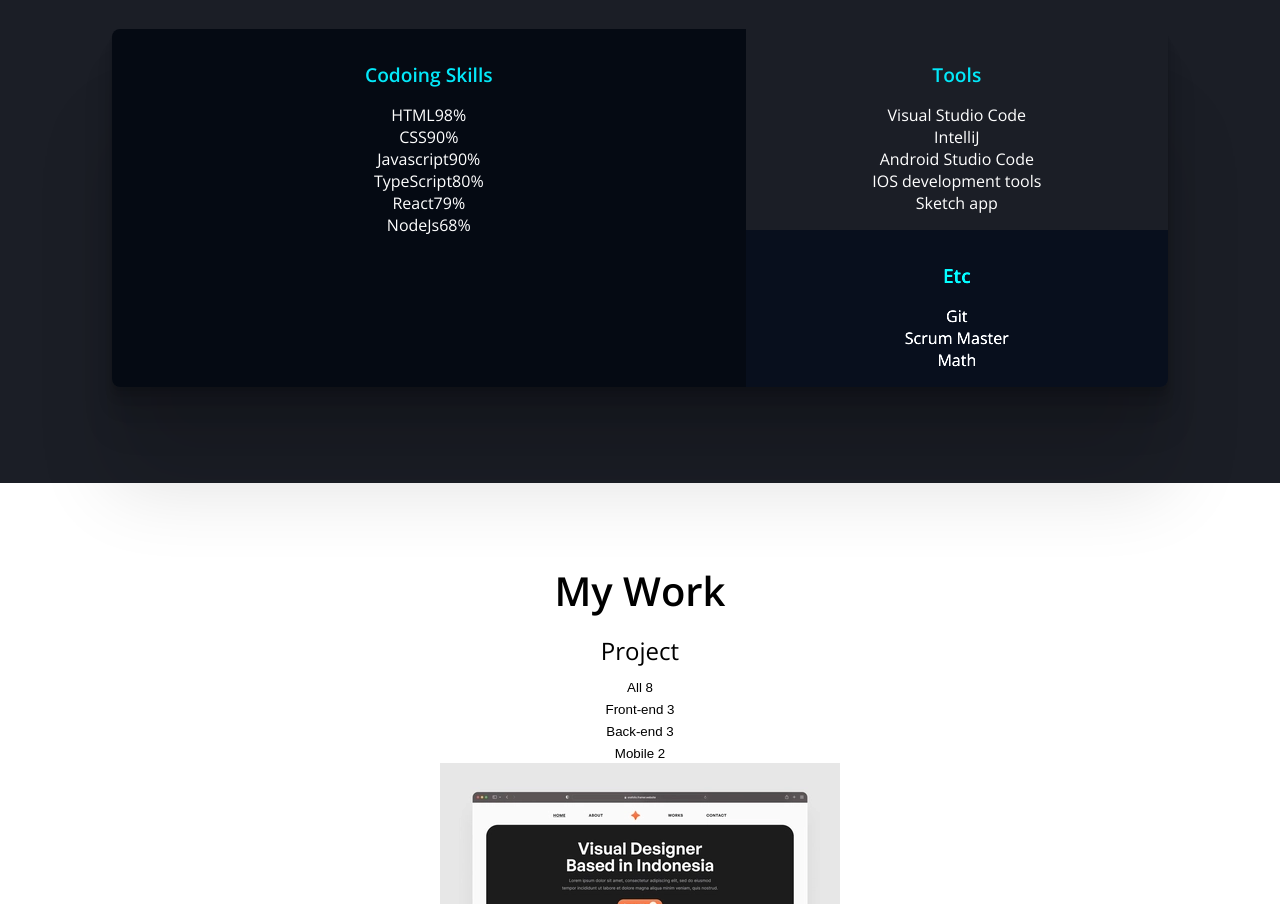
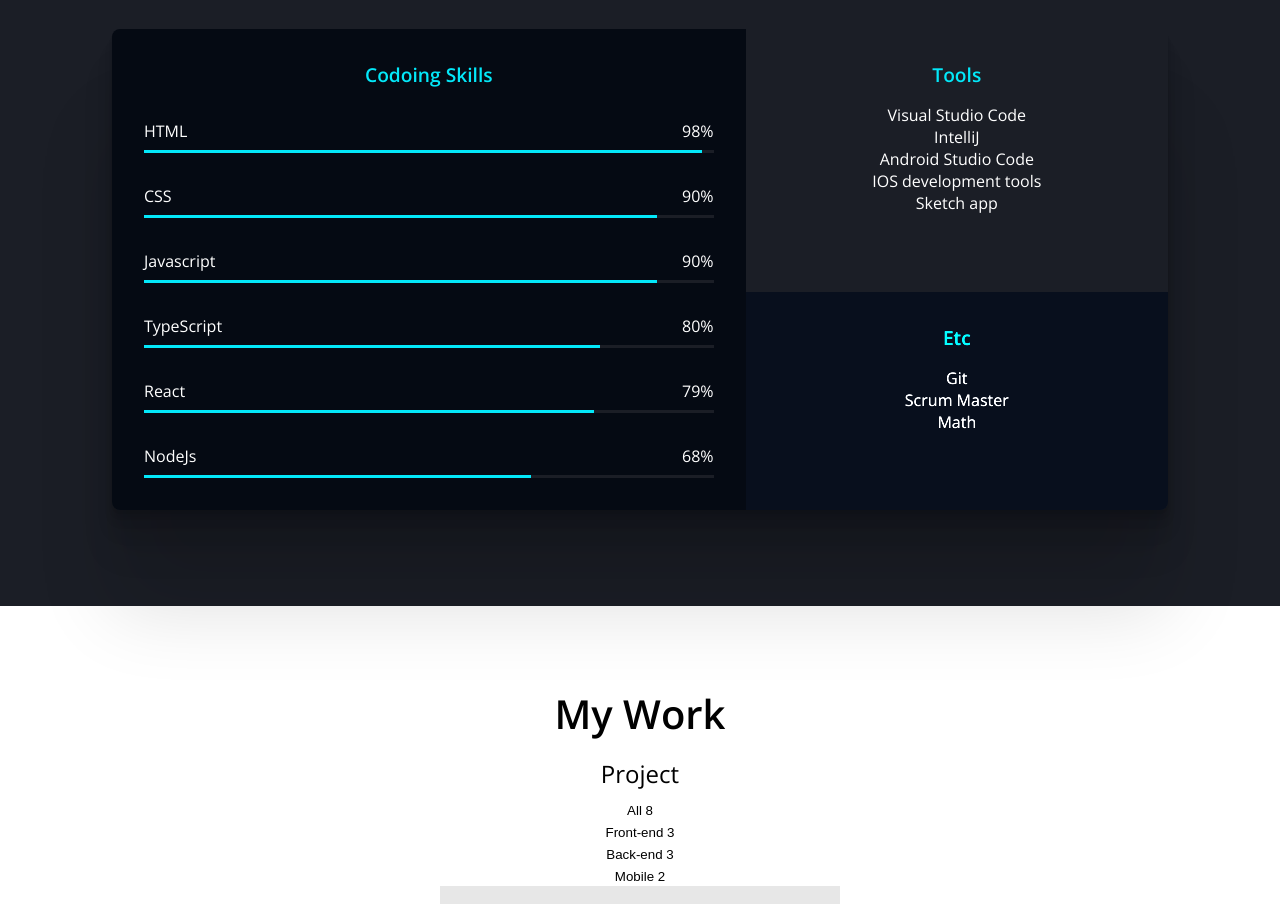
Before and after one commit to frontkdi/frontkdi.github.io, a plain HTML site: page index.html in a window 1280 px wide. Shown: the part 1688-2592 px from the top of the page. Drawn offline with nearby package versions, Linux system fonts and the light colour scheme.

Commit message:
CSS-Skills-Bar

```diff
--- a/css/style.css
+++ b/css/style.css
@@ -253,3 +253,26 @@ button:focus {
   background-color: var(--color-primary);
   filter: brightness(150%);
 }
+
+.bar {
+  display: flex;
+  flex-direction: column;
+  padding: 1rem;
+  gap: 0.5rem;
+}
+
+.bar_metadata {
+  display: flex;
+  justify-content: space-between;
+}
+
+.bar_bg {
+  width: 100%;
+  height: 3px;
+  background-color: var(--color-primary-varient);
+}
+
+.bar_value {
+  height: 3px;
+  background-color: var(--color-accent);
+}
--- a/index.html
+++ b/index.html
@@ -102,29 +102,29 @@
             <section class="skills_coding">
               <h3 class="skills_title">Codoing Skills</h3>
               <ul>
-                <li>
-                  <div><span>HTML</span><span>98%</span></div>
-                  <div><div style="width: 98%;"></div></div>
+                <li class="bar">
+                  <div class="bar_metadata"><span>HTML</span><span>98%</span></div>
+                  <div class="bar_bg"><div class="bar_value" style="width: 98%"></div></div>
                 </li>
-                <li>
-                  <div><span>CSS</span><span>90%</span></div>
-                  <div><div style="width: 90%;"></div></div>
+                <li class="bar">
+                  <div class="bar_metadata"><span>CSS</span><span>90%</span></div>
+                  <div class="bar_bg"><div class="bar_value" style="width: 90%"></div></div>
                 </li>
-                <li>
-                  <div><span>Javascript</span><span>90%</span></div>
-                  <div><div style="width: 90%;"></div></div>
+                <li class="bar">
+                  <div class="bar_metadata"><span>Javascript</span><span>90%</span></div>
+                  <div class="bar_bg"><div class="bar_value" style="width: 90%"></div></div>
                 </li>
-                <li>
-                  <div><span>TypeScript</span><span>80%</span></div>
-                  <div><div style="width: 80%;"></div></div>
+                <li class="bar">
+                  <div class="bar_metadata"><span>TypeScript</span><span>80%</span></div>
+                  <div class="bar_bg"><div class="bar_value" style="width: 80%"></div></div>
                 </li>
-                <li>
-                  <div><span>React</span><span>79%</span></div>
-                  <div><div style="width: 79%;"></div></div>
+                <li class="bar">
+                  <div class="bar_metadata"><span>React</span><span>79%</span></div>
+                  <div class="bar_bg"><div class="bar_value" style="width: 79%"></div></div>
                 </li>
-                <li>
-                  <div><span>NodeJs</span><span>68%</span></div>
-                  <div><div style="width: 68%;"></div></div>
+                <li class="bar">
+                  <div class="bar_metadata"><span>NodeJs</span><span>68%</span></div>
+                  <div class="bar_bg"><div class="bar_value" style="width: 68%"></div></div>
                 </li>
               </ul>
             </section>
```
